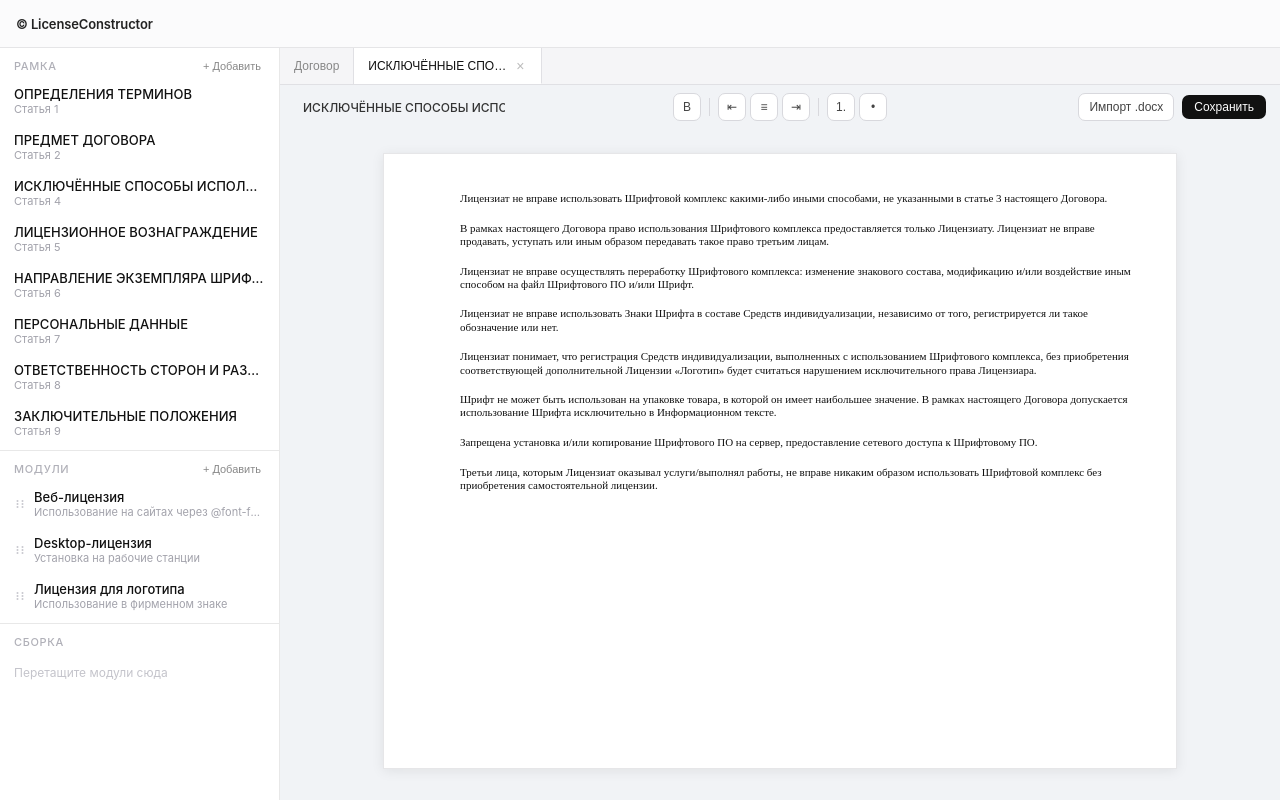
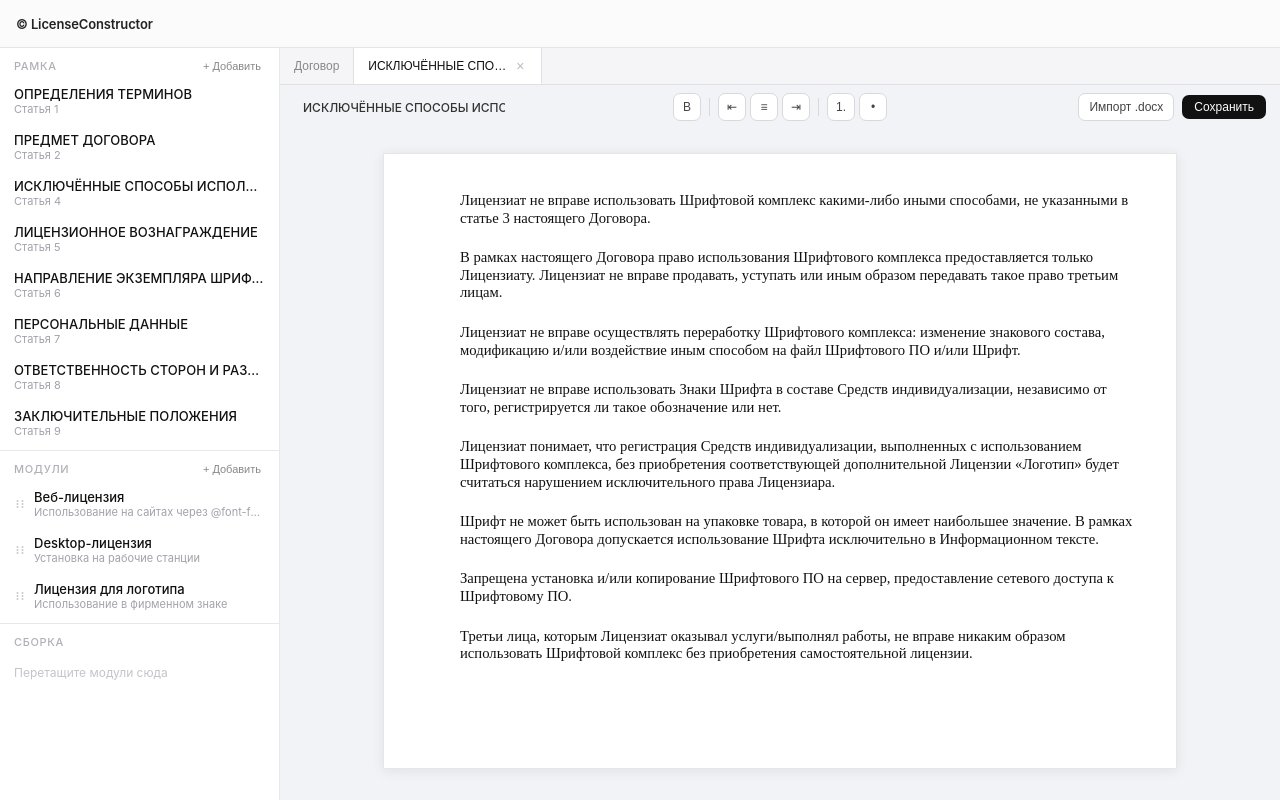
Before and after one commit to serebracode/licensebuilder, a React (Vite) app: page / in a window 1280 px wide. Both pictures are taken after a click on the element 139 px from the left and 193 px from the top of the page. Built offline with nearby package versions, Linux system fonts and the light colour scheme.

Commit message:
Use pt units for font size so preview matches print output
Screen renders pt proportionally (1pt = 1.333px at 96dpi), ensuring
that 11pt on screen looks exactly as 11pt on a printed A4 sheet.

https://claude.ai/code/session_01Jd2JTyG4kZXe18TXwiMihP

```diff
--- a/src/App.tsx
+++ b/src/App.tsx
@@ -227,7 +227,7 @@ function BlockEditor({
       </div>
 
       <div className="block-editor-canvas">
-        <article className="docs-paper block-editor-paper" style={{ fontFamily, fontSize: `${fontSize}px` }}>
+        <article className="docs-paper block-editor-paper" style={{ fontFamily, fontSize: `${fontSize}pt` }}>
           <EditorContent editor={editor} className="tiptap-editor" />
         </article>
       </div>
@@ -436,7 +436,7 @@ const App = (): JSX.Element => {
     fontFamily,
     fontWeight: isBold ? 700 : 400,
     fontStyle: isItalic ? 'italic' : 'normal',
-    fontSize: `${fontSize}px`,
+    fontSize: `${fontSize}pt`,
   } as const;
 
   return (
@@ -536,7 +536,7 @@ const App = (): JSX.Element => {
                       }
                     >{line.text}</p>
                   ))}
-                  <div className="page-number" style={{ fontSize: `${fontSize - 1}px` }}>{pi + 1}</div>
+                  <div className="page-number" style={{ fontSize: `${fontSize - 1}pt` }}>{pi + 1}</div>
                 </article>
               ))}
               {pages.length === 0 && (
--- a/src/styles.css
+++ b/src/styles.css
@@ -349,7 +349,7 @@ body {
   box-shadow: 0 2px 12px rgb(0 0 0 / 8%);
   /* A4 margins: top 1cm, right 1cm, bottom 2cm, left 2cm */
   padding: 38px 38px 76px 76px;
-  font-size: 11px;
+  font-size: 11pt;
   line-height: 1.2;
   color: #111;
   position: relative;
```
